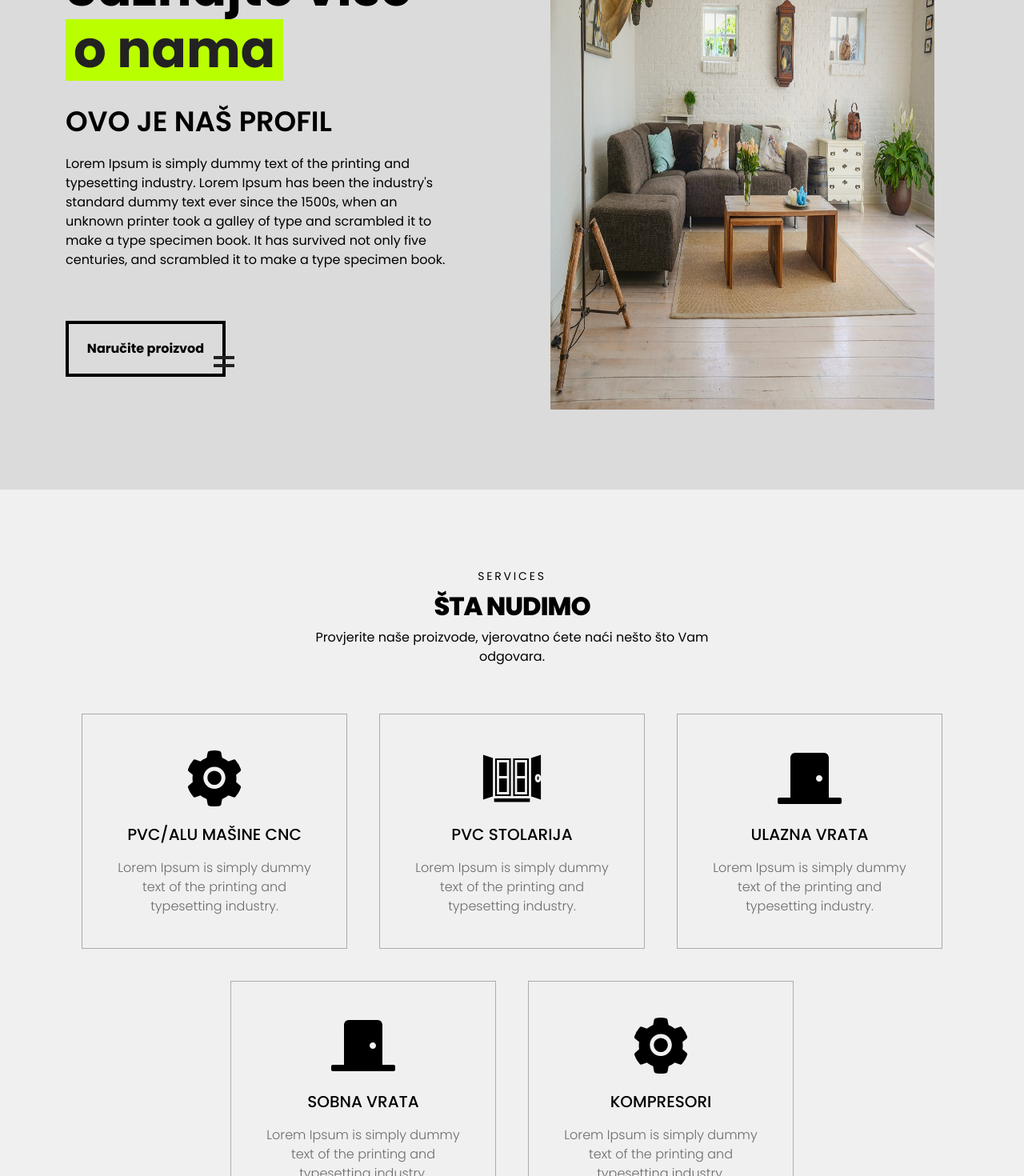
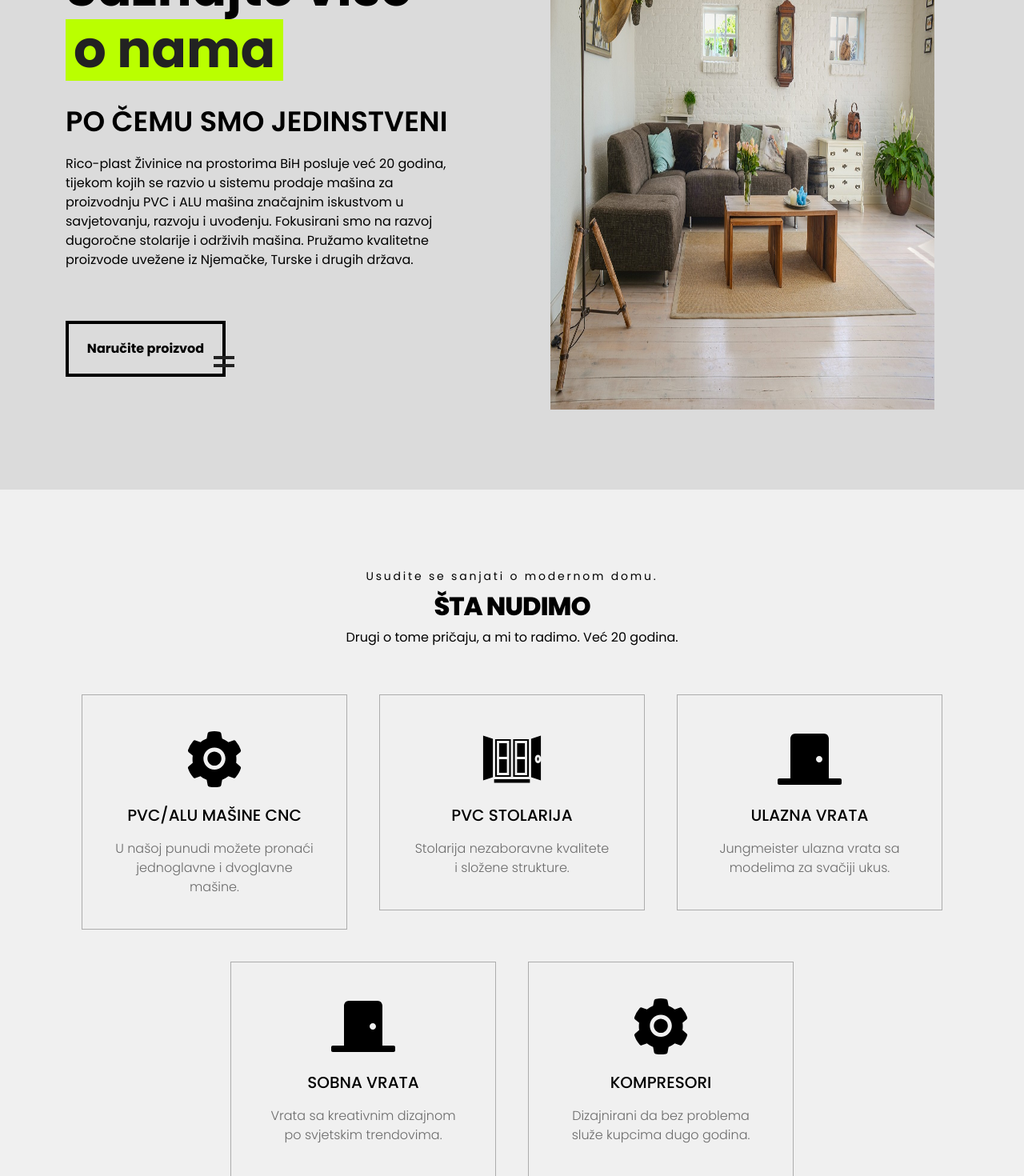
Before and after one commit to OkicB/Carpentry-React-Website, a React (Create React App) app: page / in a window 1280 px wide. Shown: the part 920-2390 px from the top of the page at 80% size. Built offline with nearby package versions, Linux system fonts and the light colour scheme; the HTML template or start-up script is replaced by a standard one.

Commit message:
Update Home.js

```diff
--- a/src/components/Home.js
+++ b/src/components/Home.js
@@ -1,5 +1,5 @@
 import React, { useState } from 'react';
-import { FaArrowLeft, FaArrowRight, FaDoorClosed } from 'react-icons/fa';
+import { FaFacebook, FaInstagram, FaArrowLeft, FaArrowRight, FaDoorClosed } from 'react-icons/fa';
 import { HiArrowNarrowRight } from 'react-icons/hi';
 import { AiFillSetting } from 'react-icons/ai';
 import { GiWindow } from 'react-icons/gi';
@@ -64,14 +64,14 @@ function Home() {
                     <div className="row gx-0">
                         <div className="col-lg-6 colAbout">
                             <div data-aos="fade-right" className="aboutTitle">
-                                <h6>ovo je naš profil</h6>
+                                <h6>DOBRODOŠLI</h6>
                                 <h1>Saznajte više <br /><span>o nama</span></h1>
                                 <div className="aboutText">
-                                    <h3>OVO JE NAŠ PROFIL</h3>
-                                    <p>Lorem Ipsum is simply dummy text of the printing and typesetting industry. Lorem Ipsum has been the industry's standard dummy text ever since the 1500s, when an unknown printer took a galley of type and scrambled it to make a type specimen book. It has survived not only five centuries, and scrambled it to make a type specimen book.</p>
+                                    <h3>PO ČEMU SMO JEDINSTVENI</h3>
+                                    <p>Rico-plast  Živinice na prostorima BiH posluje već 20 godina, tijekom kojih se razvio u sistemu prodaje mašina za proizvodnju PVC i ALU mašina značajnim iskustvom u savjetovanju, razvoju i uvođenju. Fokusirani smo na razvoj dugoročne stolarije i održivih mašina. Pružamo kvalitetne proizvode uvežene iz Njemačke, Turske i drugih država.</p>
                                 </div>
                                 <div>
-                                    <a className="btnAbout" href="/">Naručite proizvod</a>
+                                    <a className="btnAbout" href="mailto: rico-plast@gmail.com">Naručite proizvod</a>
                                 </div>
                             </div>
                         </div>
@@ -89,9 +89,9 @@ function Home() {
                     <div className="row gx-0 justifyCenter">
                         <div className="col-lg-6">
                             <div className="offerTitle">
-                                <h6 className="heading">SERVICES</h6>
+                                <h6 className="heading">Usudite se sanjati o modernom domu.</h6>
                                 <h3 className="offerHeader">ŠTA NUDIMO</h3>
-                                <p>Provjerite naše proizvode, vjerovatno ćete naći nešto što Vam odgovara.</p>
+                                <p>Drugi o tome pričaju, a mi to radimo. Već 20 godina.</p>
                             </div>
                         </div>
                     </div>
@@ -102,7 +102,7 @@ function Home() {
                             <div className="servicesBox" onClick={() => setModalIsOpen(true)}>
                                 <AiFillSetting className="commonIcons" />
                                 <div className="servicesBoxHeader">PVC/ALU MAŠINE CNC</div>
-                                <div className="servicesBoxPara">Lorem Ipsum is simply dummy text of the printing and typesetting industry.</div>
+                                <div className="servicesBoxPara">U našoj punudi možete pronaći jednoglavne i dvoglavne mašine.</div>
                             </div>
                             <Modal isOpen={modalIsOpen}>
                                 <button className="modalButton" onClick={handleClose}>X</button>
@@ -124,7 +124,7 @@ function Home() {
                             <div className="servicesBox" onClick={() => setModalIsOpen2(true)}>
                                 <GiWindow className="commonIcons" />
                                 <div className="servicesBoxHeader">PVC STOLARIJA</div>
-                                <div className="servicesBoxPara">Lorem Ipsum is simply dummy text of the printing and typesetting industry.</div>
+                                <div className="servicesBoxPara">Stolarija nezaboravne kvalitete i složene strukture.</div>
                             </div>
                             <Modal isOpen={modalIsOpen2}>
                                 <button className="modalButton" onClick={handleClose2}>X</button>
@@ -146,7 +146,7 @@ function Home() {
                             <div className="servicesBox" onClick={() => setModalIsOpen3(true)}>
                                 <FaDoorClosed className="commonIcons" />
                                 <div className="servicesBoxHeader">ULAZNA VRATA</div>
-                                <div className="servicesBoxPara">Lorem Ipsum is simply dummy text of the printing and typesetting industry.</div>
+                                <div className="servicesBoxPara">Jungmeister ulazna vrata sa modelima za svačiji ukus.</div>
                             </div>
                             <Modal isOpen={modalIsOpen3}>
                                 <button className="modalButton" onClick={handleClose3}>X</button>
@@ -168,7 +168,7 @@ function Home() {
                             <div className="servicesBox" onClick={() => setModalIsOpen4(true)}>
                                 <FaDoorClosed className="commonIcons" />
                                 <div className="servicesBoxHeader">SOBNA VRATA</div>
-                                <div className="servicesBoxPara">Lorem Ipsum is simply dummy text of the printing and typesetting industry.</div>
+                                <div className="servicesBoxPara">Vrata sa kreativnim dizajnom po svjetskim trendovima.</div>
                             </div>
                             <Modal isOpen={modalIsOpen4}>
                                 <button className="modalButton" onClick={handleClose4}>X</button>
@@ -190,7 +190,7 @@ function Home() {
                             <div className="servicesBox" onClick={() => setModalIsOpen5(true)}>
                                 <AiFillSetting className="commonIcons " />
                                 <div className="servicesBoxHeader">KOMPRESORI</div>
-                                <div className="servicesBoxPara">Lorem Ipsum is simply dummy text of the printing and typesetting industry.</div>
+                                <div className="servicesBoxPara">Dizajnirani da bez problema služe kupcima dugo godina.</div>
                             </div>
                             <Modal isOpen={modalIsOpen5}>
                                 <button className="modalButton" onClick={handleClose5}>X</button>
@@ -317,7 +317,7 @@ function Home() {
                                             <input type="text" placeholder="Upišite Poruku" name="message" className="contactForm" required="true" />
                                         </div>
                                         <div>
-                                            <a className="btnAbout" href="/">Pošalji</a>
+                                            <a className="btnAbout" href="mailto: rico-plast@gmail.com">Pošalji</a>
                                         </div>
                             </form>
                         </div>
@@ -336,7 +336,7 @@ function Home() {
                                     <img className="logo" src={img8}/>
                                 </a>
                             </div>
-                            <p className="footerText footerText1">Provjerite naše proizvode, vjerovatno ćete naći nešto što Vam odgovara. Poštujemo dogovor, zahtjeve kupca i investitora. Poštujemo rokove, izvodimo radove kvalitetno, koristimo kvalitetne materijale. A, radimo brzo!</p>
+                            <p className="footerText footerText1">Provjerite naše proizvode, vjerovatno ćete naći nešto što Vam odgovara. Poštujemo dogovor, zahtjeve kupca i investitora. Poštujemo rokove, izvodimo radove kvalitetno, koristimo kvalitetne materijale. Radimo brzo!</p>
                         </div>
                         <div className="col-lg-4 linkColumn">
                             <h6 className="contactText">NAŠE STRANICE</h6>
@@ -351,15 +351,28 @@ function Home() {
                             <h6 className="contactText">KONTAKT INFO</h6>
                             <div className="textFooterList">
                                 <p className="footerText">Živinice, Bosna i Hercegovina</p>
-                                <p className="footerText">+387 61 111 222</p>
+                                <p className="footerText">064 41 74 841</p>
+                                <p className="footerText">061 392 925</p>
+                                <p className="footerText">060 33 96 286</p>
                                 <p className="footerText">rico-plast@gmail.com</p>
-                                <p className="footerText">Facebook</p>
-                                <p className="footerText">Instagram</p>
+                                <a href="https://www.facebook.com/">
+                                    <FaFacebook className="social-media" />
+                                </a>
+                                <a href="https://www.instagram.com/">
+                                    <FaInstagram className="social-media" />
+                                </a>
                             </div>
                         </div>
                     </div>
                 </div>
             </footer>
+            <section className="copyright-section">
+                    <div className="row gx-0 copyrightRow">
+                        <div className="col-lg-12">
+                            <p className="copyright-text">By Programmer: Bekir Okić</p>
+                        </div>
+                    </div>
+            </section>
         </>
     )
 }
```
